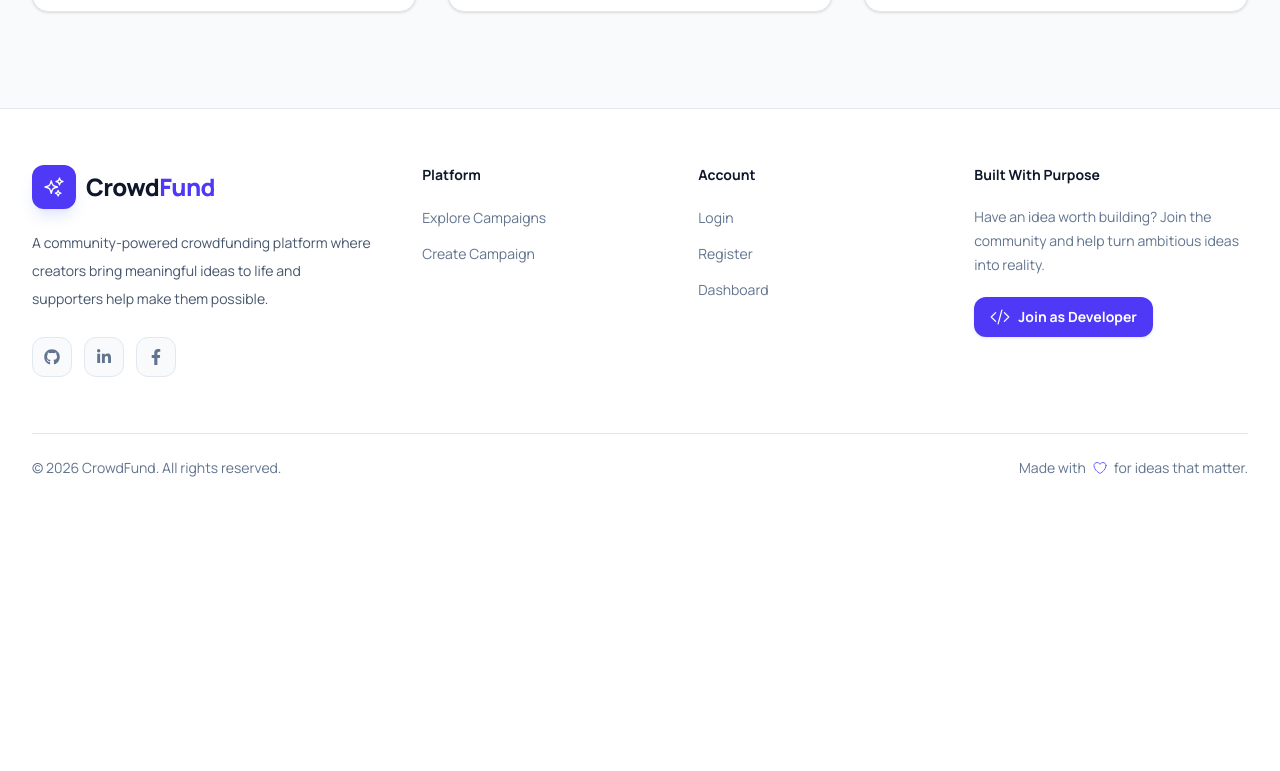
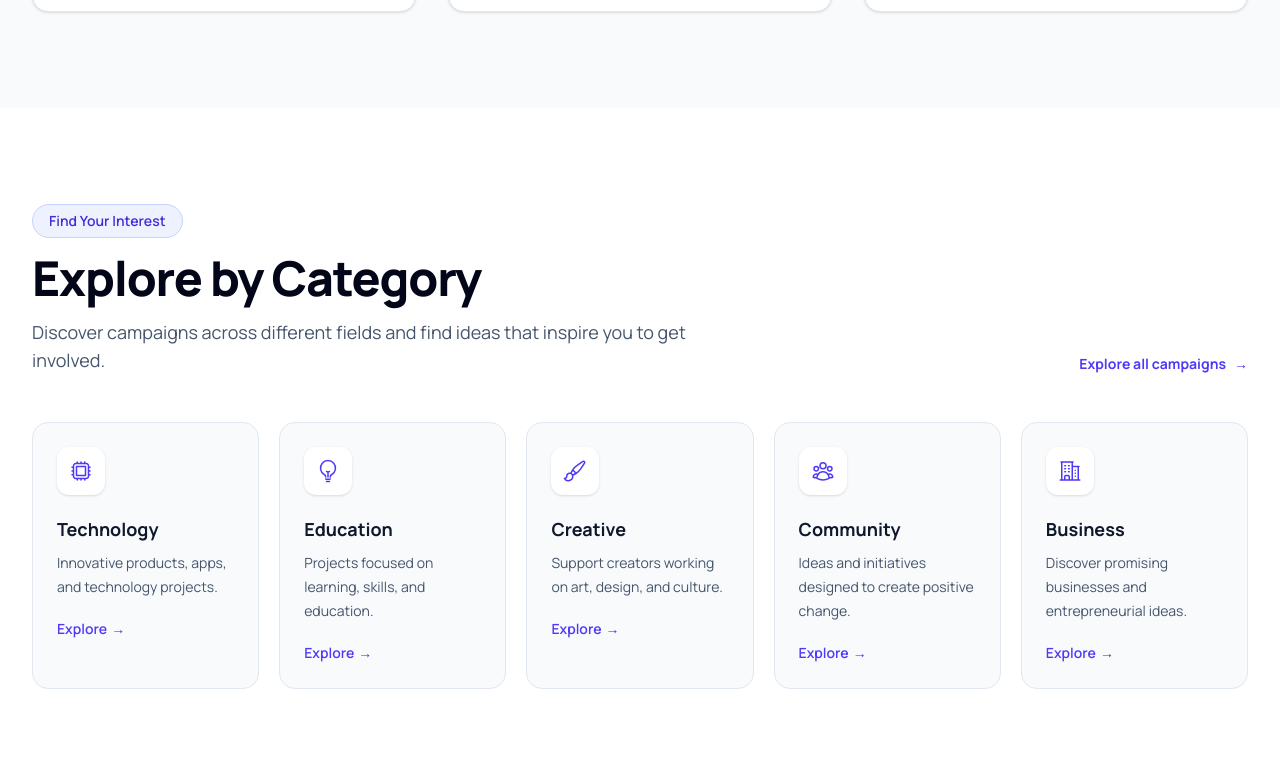
Before and after one commit to taifurrahman27/ph-b13-a011, a Next.js app: page / in a window 1280 px wide. Shown: the part 1389-2160 px from the top of the page. Before the commit the page ends 1891 px from the top, so only its background shows below. Built offline with nearby package versions, Linux system fonts and the light colour scheme.

Commit message:
Explore by Category section extra 2 added

```diff
--- a/src/app/page.js
+++ b/src/app/page.js
@@ -1,3 +1,4 @@
+import CategoriesSection from "@/components/home/CategoriesSection";
 import HeroSection from "@/components/home/HeroSection";
 import HowItWorks from "@/components/home/HowItWorks";
 
@@ -6,6 +7,7 @@ export default function Home() {
     <main>
       <HeroSection />
       <HowItWorks />
+      <CategoriesSection />
 
     </main>
   );
--- /dev/null
+++ b/src/components/home/CategoriesSection.jsx
@@ -0,0 +1,118 @@
+import Link from "next/link";
+import {
+    HiOutlineBuildingOffice2,
+    HiOutlineCpuChip,
+    HiOutlineLightBulb,
+    HiOutlinePaintBrush,
+    HiOutlineUserGroup,
+} from "react-icons/hi2";
+
+const categories = [
+    {
+        id: 1,
+        name: "Technology",
+        description: "Innovative products, apps, and technology projects.",
+        icon: HiOutlineCpuChip,
+        href: "/campaigns?category=technology",
+    },
+    {
+        id: 2,
+        name: "Education",
+        description: "Projects focused on learning, skills, and education.",
+        icon: HiOutlineLightBulb,
+        href: "/campaigns?category=education",
+    },
+    {
+        id: 3,
+        name: "Creative",
+        description: "Support creators working on art, design, and culture.",
+        icon: HiOutlinePaintBrush,
+        href: "/campaigns?category=creative",
+    },
+    {
+        id: 4,
+        name: "Community",
+        description: "Ideas and initiatives designed to create positive change.",
+        icon: HiOutlineUserGroup,
+        href: "/campaigns?category=community",
+    },
+    {
+        id: 5,
+        name: "Business",
+        description: "Discover promising businesses and entrepreneurial ideas.",
+        icon: HiOutlineBuildingOffice2,
+        href: "/campaigns?category=business",
+    },
+];
+
+const CategoriesSection = () => {
+    return (
+        <section className="bg-white py-20 transition-colors duration-300 dark:bg-slate-900 sm:py-24">
+            <div className="mx-auto max-w-7xl px-5 sm:px-6 lg:px-8">
+                <div className="flex flex-col gap-6 md:flex-row md:items-end md:justify-between">
+                    <div className="max-w-2xl">
+                        <span className="inline-flex rounded-full border border-indigo-200 bg-indigo-50 px-4 py-1.5 text-sm font-semibold text-indigo-700 dark:border-indigo-500/20 dark:bg-indigo-500/10 dark:text-indigo-400">
+                            Find Your Interest
+                        </span>
+
+                        <h2 className="mt-4 text-3xl font-black tracking-tight text-slate-950 dark:text-white sm:text-4xl lg:text-5xl">
+                            Explore by Category
+                        </h2>
+
+                        <p className="mt-4 text-base leading-7 text-slate-600 dark:text-slate-400 sm:text-lg">
+                            Discover campaigns across different fields and find
+                            ideas that inspire you to get involved.
+                        </p>
+                    </div>
+
+                    <Link
+                        href="/campaigns"
+                        className="group inline-flex shrink-0 items-center gap-2 text-sm font-bold text-indigo-600 transition-colors hover:text-indigo-500 dark:text-indigo-400 dark:hover:text-indigo-300"
+                    >
+                        Explore all campaigns
+
+                        <span className="transition-transform duration-200 group-hover:translate-x-1">
+                            →
+                        </span>
+                    </Link>
+                </div>
+
+                <div className="mt-12 grid gap-5 sm:grid-cols-2 lg:grid-cols-5">
+                    {categories.map((category) => {
+                        const Icon = category.icon;
+
+                        return (
+                            <Link
+                                key={category.id}
+                                href={category.href}
+                                className="group rounded-2xl border border-slate-200 bg-slate-50 p-6 transition-all duration-300 hover:-translate-y-1 hover:border-indigo-200 hover:bg-white hover:shadow-xl hover:shadow-indigo-100/40 dark:border-slate-800 dark:bg-slate-950 dark:hover:border-indigo-500/30 dark:hover:bg-slate-900 dark:hover:shadow-indigo-950/20"
+                            >
+                                <div className="flex h-12 w-12 items-center justify-center rounded-xl bg-white text-indigo-600 shadow-sm transition-all duration-300 group-hover:bg-indigo-600 group-hover:text-white dark:bg-slate-800 dark:text-indigo-400 dark:group-hover:bg-indigo-600 dark:group-hover:text-white">
+                                    <Icon className="h-6 w-6" />
+                                </div>
+
+                                <h3 className="mt-5 text-lg font-bold text-slate-900 dark:text-white">
+                                    {category.name}
+                                </h3>
+
+                                <p className="mt-2 text-sm leading-6 text-slate-600 dark:text-slate-400">
+                                    {category.description}
+                                </p>
+
+                                <span className="mt-5 inline-flex items-center text-sm font-semibold text-indigo-600 dark:text-indigo-400">
+                                    Explore
+
+                                    <span className="ml-1 transition-transform duration-200 group-hover:translate-x-1">
+                                        →
+                                    </span>
+                                </span>
+                            </Link>
+                        );
+                    })}
+                </div>
+            </div>
+        </section>
+    );
+};
+
+export default CategoriesSection;
```
